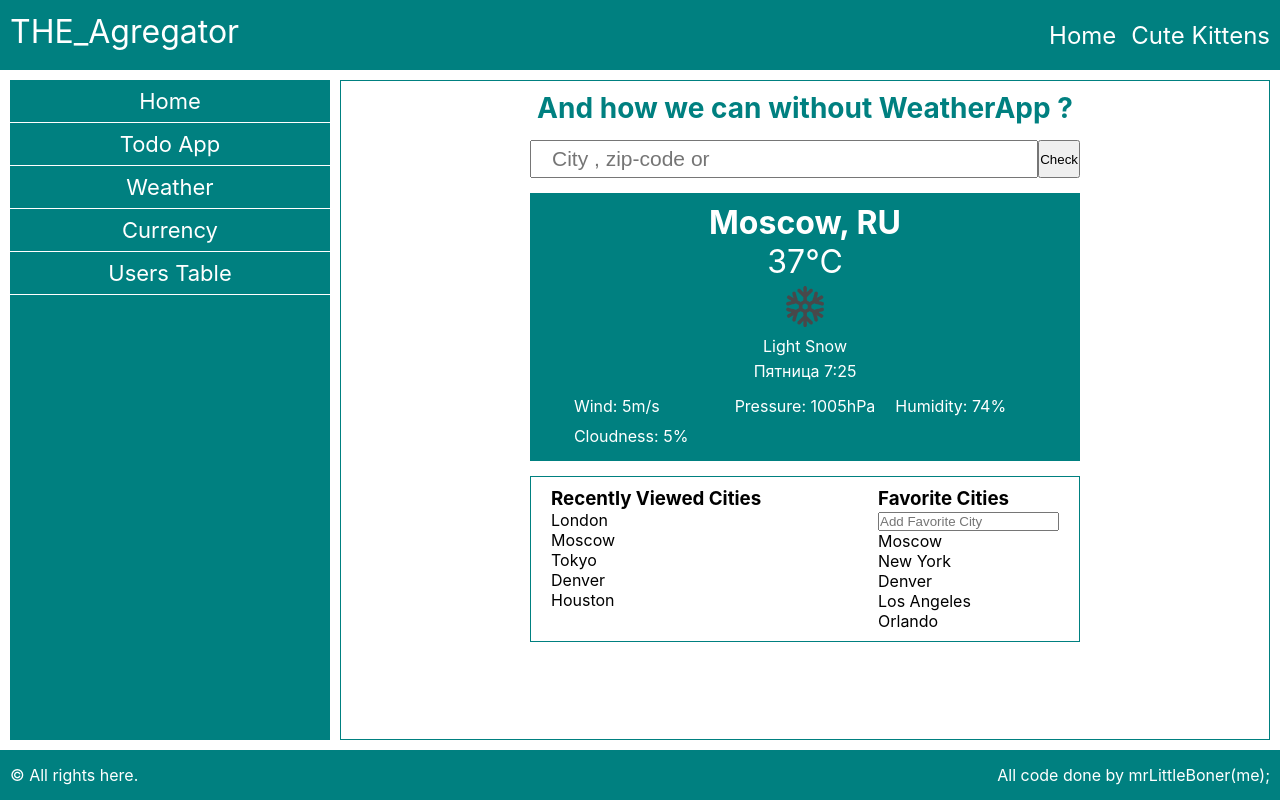
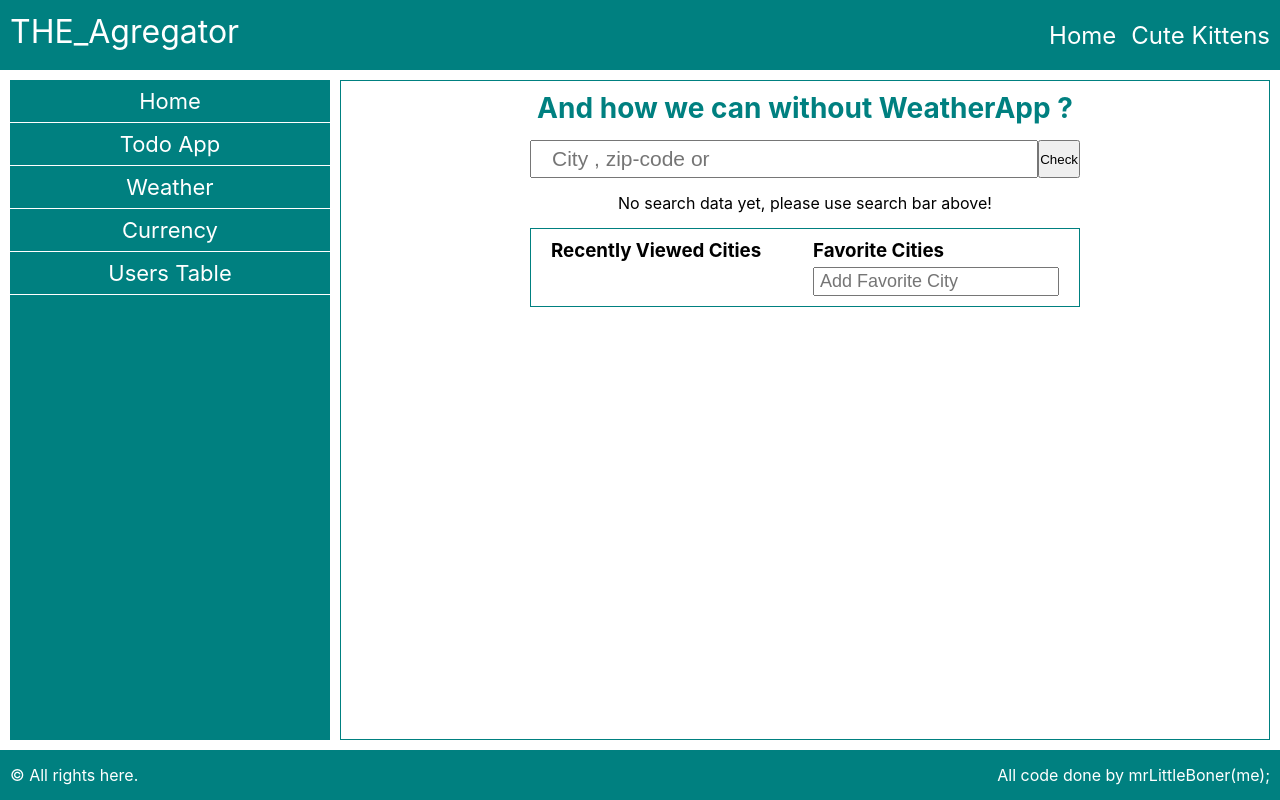
Before and after one commit to mrLittle-Boner/THE_Agregator, a React (Create React App) app: page /weather in a window 1280 px wide. Built offline with nearby package versions, Linux system fonts and the light colour scheme.

Commit message:
realize fetching weather and favorit cities functionality

```diff
--- a/package.json
+++ b/package.json
@@ -12,6 +12,7 @@
     "react-redux": "^7.2.2",
     "react-router-dom": "^5.2.0",
     "react-scripts": "4.0.3",
+    "uuid": "^8.3.2",
     "web-vitals": "^1.1.0"
   },
   "scripts": {
--- a/src/App.js
+++ b/src/App.js
@@ -18,10 +18,13 @@ const styles = {
     gridTemplateRows: 'auto 1fr auto',
     minHeight: '100vh'
   },
+  main: {
+    height: '100%',
+    padding: '10px 0 10px',
+  },
   mainContent: {
     display: 'flex',
-    marginTop: '10px',
-    height: 'calc(100vh - 140px)'
+    height: '100%'
   },
   wrapper: {
     marginLeft: '10px',
@@ -36,8 +39,8 @@ function App() {
     <div style={styles.app} className="App">
       <Router>
         <Header />
-        <main className='main'>
-          <div className='container main__container'>
+        <main style={styles.main} className='main'>
+          <div style={{ height: '100%' }} className='container main__container'>
             <div style={styles.mainContent} className="main__content">
               <SidebarNav />
               <div style={styles.wrapper} className='main__content-wrapper'>
--- a/src/features/weather/components/CityInput.js
+++ b/src/features/weather/components/CityInput.js
@@ -1,6 +1,6 @@
 import React, { useState } from 'react';
 import { useDispatch } from 'react-redux';
-import { fetchWeather } from '../weatherSlice';
+import { addRecentCity, fetchWeather } from '../weatherSlice';
 
 
 const styles = {
@@ -26,7 +26,7 @@ export default function CityInput() {
   const handleSubmit = (e) => {
     e.preventDefault();
     dispatch(fetchWeather(inputValue));
-
+    dispatch(addRecentCity(inputValue));
     setInputValue('');
   };
 
--- a/src/features/weather/components/FavoriteCities.js
+++ b/src/features/weather/components/FavoriteCities.js
@@ -1,18 +1,97 @@
-import React from 'react';
+import React, { useState } from 'react';
+import { useSelector, useDispatch } from 'react-redux';
+import { romoveFavCity, addFavCity, fetchWeather } from '../weatherSlice';
+// import { v4 as uuidv4 } from 'uuid';
+
+const styles = {
+  favCities: {
+
+  },
+  city: {
+    backgroundColor: 'teal',
+    color: 'white',
+    marginTop: '5px',
+    display: 'flex',
+    // alignItems: 'center'
+  },
+  cityText: {
+    fontSize: '18px',
+    padding: '2px 5px',
+    cursor: 'pointer',
+    flexGrow: '1'
+  },
+  favCityInput: {
+    padding: '2px 5px',
+    fontSize: '18px',
+    marginTop: '5px',
+  },
+  deleteBtn: {
+    color: 'red',
+    fontSize: '18px',
+    width: '31px',
+    cursor: 'pointer',
+  },
+  addCityBtn: {
+    position: 'absolute',
+    zIndex: '-100',
+    opacity: '0'
+  }
+};
+
+const FavoriteCitiesInput = () => {
+  const dispatch = useDispatch();
+  const [inputValue, setInputValue] = useState('');
+
+  return (
+    <form onSubmit={(e) => {
+      e.preventDefault();
+      dispatch(addFavCity(inputValue));
+      setInputValue('');
+    }}>
+      <input
+        style={styles.favCityInput}
+        onChange={(e) => setInputValue(e.target.value)}
+        value={inputValue}
+        type="text"
+        placeholder='Add Favorite City' />
+      <button style={styles.addCityBtn}>Add City</button>
+    </form>
+  );
+};
+
+const FavoriteCity = ({ children, fetchWeather, removeCity }) => {
+  return (
+    <li style={styles.city} >
+      <span style={styles.cityText} onClick={() => fetchWeather()}>{children}</span>
+      <button onClick={() => removeCity()} style={styles.deleteBtn}>&times;</button>
+    </li>
+  );
+};
+
+const FavoriteCitiesList = () => {
+  const cities = useSelector(state => state.weatherInfo.favoriteCities);
+  const dispatch = useDispatch();
+
+  return (
+    <ul>
+      {cities.map(city => {
+        return <FavoriteCity
+          fetchWeather={() => dispatch(fetchWeather(city.name))}
+          removeCity={() => dispatch(romoveFavCity(city.id))}
+          key={city.id}
+          id={city.id}> {city.name} </FavoriteCity>
+      })}
+    </ul>
+  );
+};
 
 export default function FavoriteCities() {
   return (
     <div>
       <div className='weather__favorites favorites'>
         <h3>Favorite Cities</h3>
-        <input type="text" placeholder='Add Favorite City' />
-        <ul>
-          <li>Moscow</li>
-          <li>New York</li>
-          <li>Denver</li>
-          <li>Los Angeles</li>
-          <li>Orlando</li>
-        </ul>
+        <FavoriteCitiesInput />
+        <FavoriteCitiesList />
       </div>
     </div>
   );
--- a/src/features/weather/components/LatesCities.js
+++ /dev/null
@@ -1,16 +0,0 @@
-import React from 'react';
-
-export default function LatesCities() {
-  return (
-    <div className='weather__viewed lates'>
-      <h3>Recently Viewed Cities</h3>
-      <ul>
-        <li>London</li>
-        <li>Moscow</li>
-        <li>Tokyo</li>
-        <li>Denver</li>
-        <li>Houston</li>
-      </ul>
-    </div>
-  );
-};
--- /dev/null
+++ b/src/features/weather/components/RecentCities.js
@@ -0,0 +1,49 @@
+import React from 'react';
+import { useSelector } from 'react-redux';
+
+const styles = {
+  list: {
+
+  },
+  city: {
+    backgroundColor: 'teal',
+    color: 'white',
+    marginTop: '5px',
+    display: 'flex',
+  },
+  cityText: {
+    fontSize: '18px',
+    padding: '2px 5px',
+    cursor: 'pointer',
+    flexGrow: '1'
+  },
+};
+
+const LastCitiesItem = ({ children }) => {
+  return (
+    <li style={styles.city}>
+      <span style={styles.cityText}>{children}</span>
+    </li>
+
+  );
+};
+
+const LastCitiesList = () => {
+  const cities = useSelector(state => state.weatherInfo.lastCities);
+  const renderedCities = cities.map(city => <LastCitiesItem>{city}</LastCitiesItem>);
+  return (
+    <ul>
+      { cities ? renderedCities : ''}
+
+    </ul>
+  );
+};
+
+export default function LatesCities() {
+  return (
+    <div className='weather__viewed lates'>
+      <h3>Recently Viewed Cities</h3>
+      <LastCitiesList />
+    </div>
+  );
+};
--- a/src/features/weather/components/WeatherApp.js
+++ b/src/features/weather/components/WeatherApp.js
@@ -1,8 +1,9 @@
 import React from 'react';
 import CityInput from './CityInput';
 import FavoriteCities from './FavoriteCities';
-import LatesCities from './LatesCities';
+import LatesCities from './RecentCities';
 import WeatherCard from './WeatherCard';
+import { useSelector } from 'react-redux';
 
 const styles = {
   title: {
@@ -17,16 +18,28 @@ const styles = {
     display: 'flex',
     padding: '10px 20px',
     border: '1px solid teal'
+  },
+  noWeather: {
+    textAlign: 'center',
+    marginTop: '15px'
   }
 };
 
+const NoWeatherDataMessage = () => {
+  return (
+    <div style={styles.noWeather}>No search data yet, please use search bar above!</div>
+  );
+};
+
 export default function WeatherApp() {
+  const weatherInfo = useSelector(state => state.weatherInfo.data);
+  const isWeatherDataExist = Boolean(Object.values(weatherInfo).length);
 
   return (
     <section className='weather'>
       <h2 style={styles.title} className='weather__title'>And how we can without WeatherApp ? </h2>
       <CityInput />
-      <WeatherCard />
+      {isWeatherDataExist ? <WeatherCard /> : <NoWeatherDataMessage />}
       <div style={styles.cities} className='weather__cities'>
         <LatesCities />
         <FavoriteCities />
--- a/src/features/weather/components/WeatherCard.js
+++ b/src/features/weather/components/WeatherCard.js
@@ -31,7 +31,7 @@ const styles = {
   },
   others: {
     display: 'grid',
-    gridTemplateColumns: 'repeat(3,1fr)',
+    gridTemplateColumns: 'repeat(2,1fr)',
     rowGap: '10px',
     columnGap: '20px',
     marginTop: '15px',
@@ -50,31 +50,18 @@ const styles = {
 
 export default function WeatherCard() {
   const weather = useSelector(state => state.weatherInfo.data);
-  const { name, dt } = weather;
+
+  const { name, dt, timezone } = weather;
   const {
     temp,
     humidity,
     pressure,
   } = weather.main;
 
+  const weekDay = new Date((dt + (timezone)) * 1000).toLocaleDateString('en-US', { weekday: 'long' });
   const { icon, description } = weather.weather[0];
 
-  const date = new Date(dt * 1000);
-  const day = date.toLocaleString('ru-Ru', { weekday: 'long' }).split(' ')[0];
-  const hours = date.getHours();
-  const minutes = date.getMinutes();
-
-
-  const isExistData = Boolean(Object.values(weather).length);
-
-
-  // const daytimeBGC = isDay ? 'goldenrod' : 'darkslateblue';
-  //  darkslateblue
-
   return (
-    <>
-      {
-        isExistData ?
     <div style={styles.card} className='weather__info card'>
       <div style={styles.content} className='card__city'>
 
@@ -83,7 +70,7 @@ export default function WeatherCard() {
         </h3>
 
         <div style={styles.temp} className='city__temp'>
-                {temp}&#8451;
+          {Math.round(temp)}&#8451;
         </div>
 
         <div style={styles.imgContainer} className='card__city-condition'>
@@ -95,22 +82,16 @@ export default function WeatherCard() {
         </div>
 
         <div style={styles.date} className="city__daytime" >
-                {`${day} ${hours}:${minutes}`}
+          {weekDay}
         </div>
 
         <ul style={styles.others} className="city__other">
           <li>Wind: {weather.wind.speed}m/s</li>
           <li>Pressure: {pressure}hPa</li>
           <li>Humidity: {humidity}%</li>
-                <li>Cloudness: {weather.clouds.clouds.all}%</li>
+          <li>Cloudness: {weather.clouds.all}%</li>
         </ul>
       </div>
     </div>
-          :
-          <div style={{ textAlign: 'center', marginTop: '15px' }}>
-            No search data yet, please use search bar above!
-          </div>
-      }
-    </>
   );
 };
--- a/src/features/weather/weatherSlice.js
+++ b/src/features/weather/weatherSlice.js
@@ -1,41 +1,25 @@
 import { createAsyncThunk, createSlice } from '@reduxjs/toolkit';
+import { v4 as uuidv4 } from 'uuid';
 
 const initialState = {
   weatherLoading: 'idle',
-  data: {
-    dt: 1614929156,
-    main: {
-      temp: 37,
-      feels_like: 40,
-      humidity: 74,
-      pressure: 1005,
-      temp_max: 42,
-      temp_min: 38
-    },
-    name: 'Moscow',
-    sys: {
-      country: 'RU',
-      sunrise: 1614917448,
-      sunset: 1614957095
-    },
-    clouds: {
-      clouds: {
-        all: 5
-      }
-    },
-    weather: [
-      {
-        description: 'light snow',
-        icon: '13d',
-      }
-    ],
-    wind: { deg: 280, speed: 5 }
-  },
+  data: {},
+  lastCities: [
+    // 'Moscow', 'Huston', 'Denver', 'Berlin', 'Honolulu'
+  ],
+  favoriteCities: [
+    // 'Rome',
+    // 'Moscow',
+    // 'Huston',
+    // 'Denver',
+    // 'Berlin',
+    // 'Honolulu',
+  ]
 };
 
 export const fetchWeather = createAsyncThunk(
   'weather/fetchWeather',
-  async (city) => {
+  async (city, thunkAPI) => {
     const APIKey = '3d38b14f2f05a2d872e989f3eae86274';
     const fetchUrl = `https://api.openweathermap.org/data/2.5/weather?q=${city}&units=metric&appid=${APIKey}`;
 
@@ -53,19 +37,44 @@ const weatherSlice = createSlice({
     changeSearchInput(state, action) {
       state.searchValue = action.payload;
     },
+    addFavCity: {
+      reducer(state, action) {
+        state.favoriteCities.push(action.payload);
+      },
+      prepare(inputValue) {
+        const nextId = uuidv4();
+        const capitalizedInput = inputValue[0].toUpperCase() + inputValue.slice(1);
+        return { payload: { name: capitalizedInput, id: nextId } }
+      }
+    },
+    romoveFavCity(state, action) {
+      state.favoriteCities = state.favoriteCities.filter(city => city.id !== action.payload);
+    },
+    addRecentCity(state, action) {
+      // let cities = state.weatherinfo.lastCities;
+      // cities.push(action.payload);
+      // cities = [...cities.slice(-4)];
+
+      if (state.weatherinfo.lastCities.lenght >= 5) {
+        state.weatherinfo.lastCities = [action.payload, ...state.weatherinfo.lastCities.slice(1, 4)]
+      } else {
+        state.weatherinfo.lastCities.push(action.payload);
+      }
+    }
   },
   extraReducers: {
-    // [fetchWeather.pending]: (state, action) => {
-    //   state.weatherLoading = 'pending';
-    // },
-    [fetchWeather.fulfiled]: (state, action) => {
-      // state.data = { ...action.payload }
-      console.log(action.payload);
+    [fetchWeather.pending]: (state, action) => {
+      state.weatherLoading = 'pending';
+    },
+    [fetchWeather.fulfilled]: (state, action) => {
       state.weatherLoading = 'idle';
-      return action.payload;
+      state.data = action.payload;
+    },
+    [fetchWeather.rejected]: (state, action) => {
+      console.log(action.error);
     },
   }
 });
 
-export const { weatherDataLoading, weatherDataRecived } = weatherSlice.actions;
+export const { addRecentCity, romoveFavCity, addFavCity, setWeatherInfoFromFetch } = weatherSlice.actions;
 export default weatherSlice.reducer;
--- a/src/index.css
+++ b/src/index.css
@@ -1,3 +1,7 @@
+:root {
+  --color-main: teal;
+}
+
 * , *::after, *::before {
   padding: 0;
   margin: 0;
```
Also changed, not shown: 1 other file (tests, documents, lock files or other folders). Lines whose indentation alone changed are shown as unchanged.
